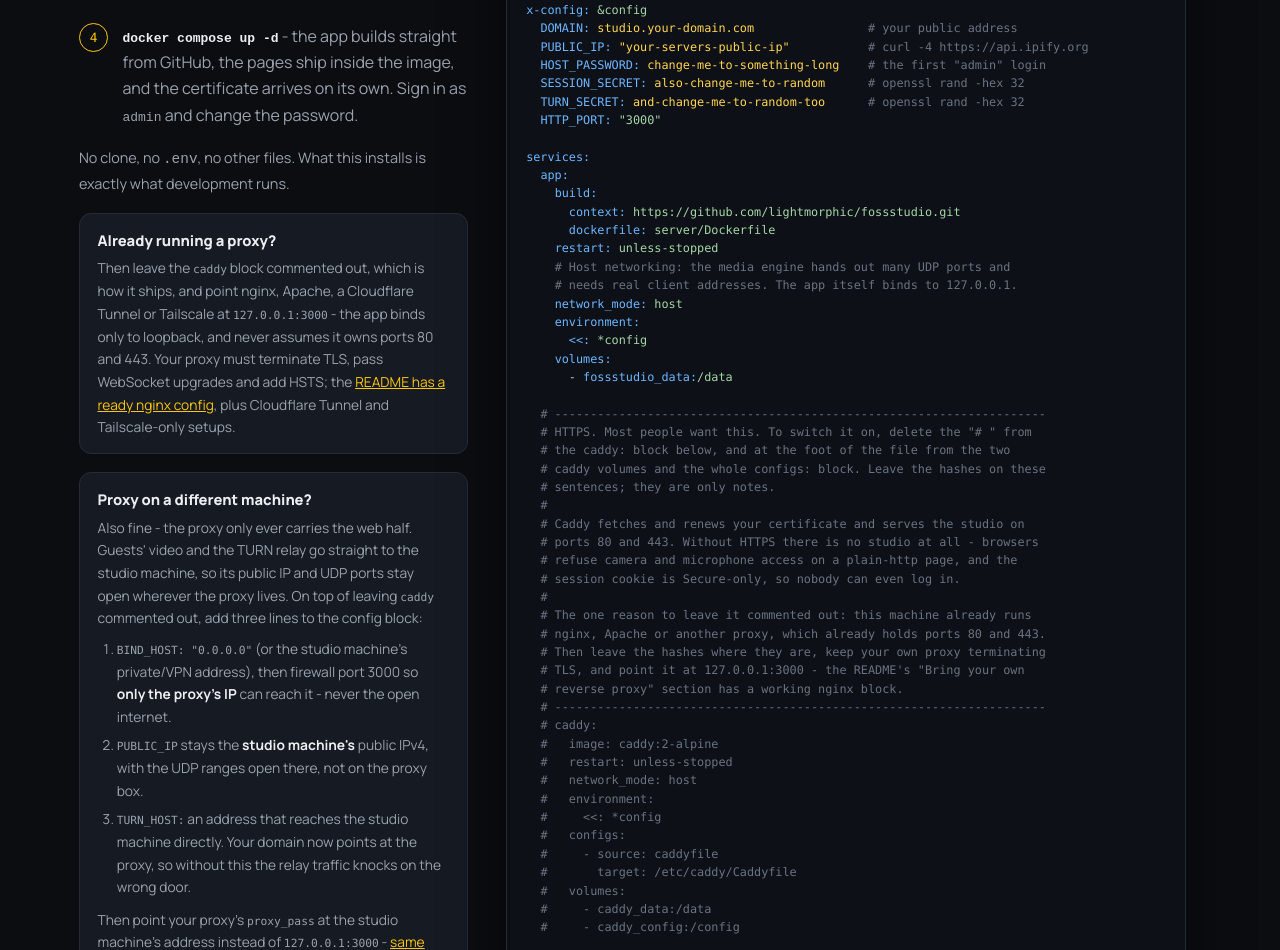
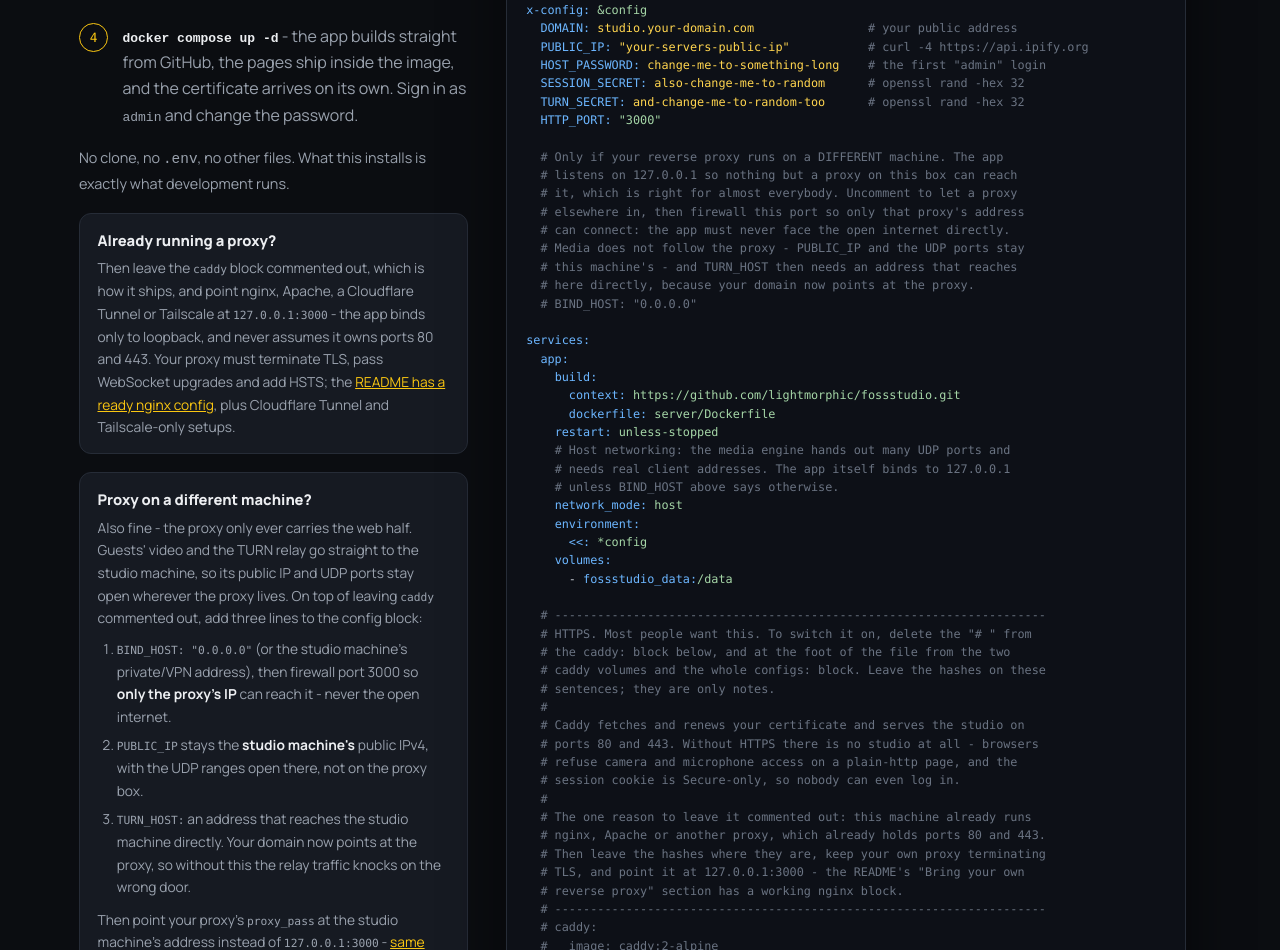
Before and after one commit to lightmorphic/fossstudio, a plain HTML site: page docs/index.html in a window 1280 px wide. Shown: the part 5096-6046 px from the top of the page. Drawn offline with Linux system fonts and the light colour scheme.

Commit message:
The one-paste install had no way to say BIND_HOST
Reported by a self-hoster running Nginx on a different machine from the
studio. He was right that it could not be done, and the reason is worse
than not documenting it: the one-paste compose passes only the six
values in its x-config block to the container and reads no .env at all,
so BIND_HOST in a .env file was silently ignored. The setting existed,
the code read it, and the documented install could not reach it. The
only way out was to edit the source, which is what he was driven to.

So the block now carries BIND_HOST, commented out, with what it is for
and what else has to change beside it: firewall the port to the proxy's
address, PUBLIC_IP and the UDP ranges stay on this machine because
media does not follow the proxy, and TURN_HOST needs an address that
reaches here directly once the domain points elsewhere.

The comment above the app service said the app binds only to 127.0.0.1,
flatly, in both compose files. That reads as a fact about the program
rather than a default, and it is the sentence that makes editing the
source look like the only option.

```diff
--- a/docker-compose.yml
+++ b/docker-compose.yml
@@ -6,7 +6,9 @@ services:
     restart: unless-stopped
     # Host networking: the media engine hands out many UDP ports (40000-40100)
     # and needs to see real client addresses; mapping them one-by-one is slower
-    # and error-prone. The app itself binds only to 127.0.0.1.
+    # and error-prone. The app itself binds only to 127.0.0.1, unless
+    # BIND_HOST in .env says otherwise - see "Bring your own reverse
+    # proxy" in the README for the proxy-on-another-machine case.
     network_mode: host
     env_file: .env
     environment:
--- a/docs/index.html
+++ b/docs/index.html
@@ -887,6 +887,16 @@
   <span class="k">TURN_SECRET:</span> <span class="hl">and-change-me-to-random-too</span><span class="c">      # openssl rand -hex 32</span>
   <span class="k">HTTP_PORT:</span> <span class="v">"3000"</span>
 
+  <span class="c"># Only if your reverse proxy runs on a DIFFERENT machine. The app</span>
+  <span class="c"># listens on 127.0.0.1 so nothing but a proxy on this box can reach</span>
+  <span class="c"># it, which is right for almost everybody. Uncomment to let a proxy</span>
+  <span class="c"># elsewhere in, then firewall this port so only that proxy's address</span>
+  <span class="c"># can connect: the app must never face the open internet directly.</span>
+  <span class="c"># Media does not follow the proxy - PUBLIC_IP and the UDP ports stay</span>
+  <span class="c"># this machine's - and TURN_HOST then needs an address that reaches</span>
+  <span class="c"># here directly, because your domain now points at the proxy.</span>
+  <span class="c"># BIND_HOST: "0.0.0.0"</span>
+
 <span class="k">services:</span>
   <span class="k">app:</span>
     <span class="k">build:</span>
@@ -894,7 +904,8 @@
       <span class="k">dockerfile:</span> <span class="v">server/Dockerfile</span>
     <span class="k">restart:</span> <span class="v">unless-stopped</span>
     <span class="c"># Host networking: the media engine hands out many UDP ports and</span>
-    <span class="c"># needs real client addresses. The app itself binds to 127.0.0.1.</span>
+    <span class="c"># needs real client addresses. The app itself binds to 127.0.0.1</span>
+    <span class="c"># unless BIND_HOST above says otherwise.</span>
     <span class="k">network_mode:</span> <span class="v">host</span>
     <span class="k">environment:</span>
       <span class="k">&lt;&lt;:</span> <span class="v">*config</span>
```
Also changed, not shown: quickstart-compose.yml (+12 -1 lines).
